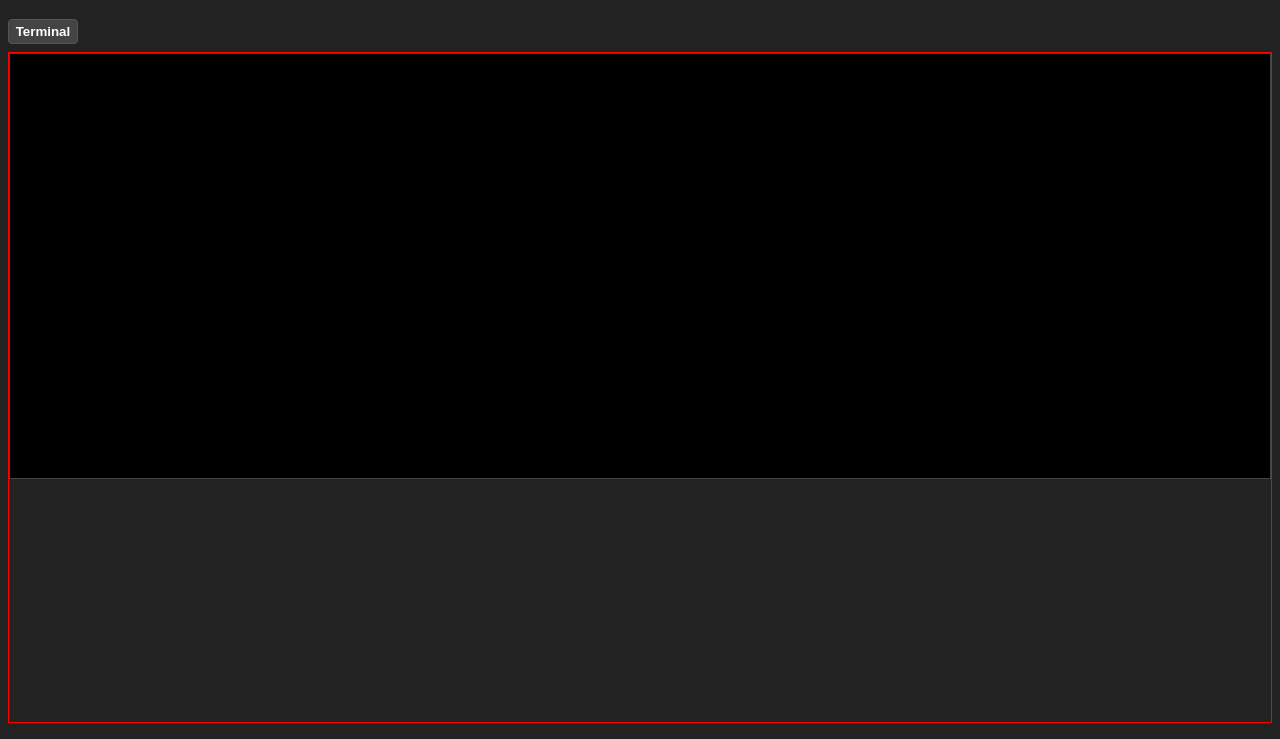
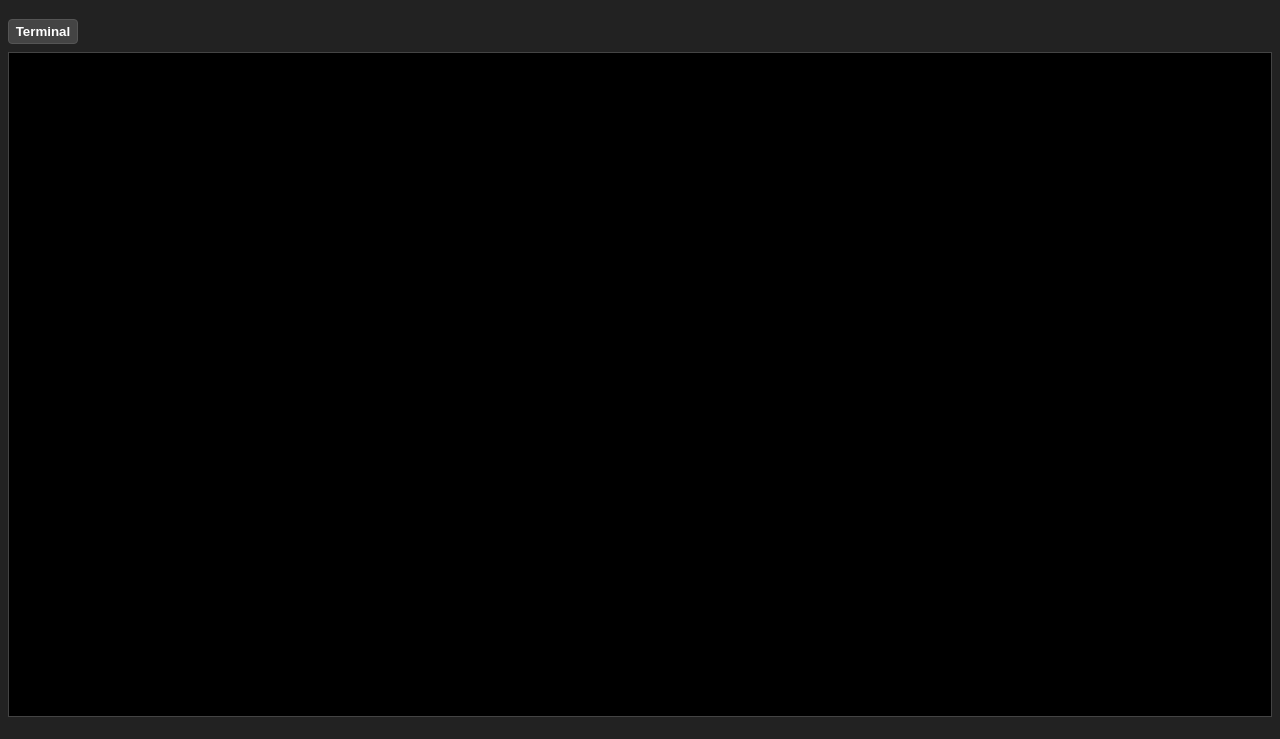
Before and after one commit to fahmidur/sfr-lisp-r1, a website: page wasm_webdriver/index.html in a window 1280 px wide. Shown: the part 69-808 px from the top of the page. Drawn offline with nearby package versions, Linux system fonts and the light colour scheme.

Commit message:
wasm-driver. wip

```diff
--- a/wasm_webdriver/index.html
+++ b/wasm_webdriver/index.html
@@ -7,6 +7,7 @@
     <link rel="stylesheet" href="node_modules/@xterm/xterm/css/xterm.css" />
     <link rel="stylesheet" href="main.css" type="text/css" media="screen" title="no title" charset="utf-8">
     <script src="node_modules/@xterm/xterm/lib/xterm.js"></script>
+    <script src="node_modules/@xterm/addon-fit/lib/addon-fit.js"></script>
   </head>
   <body>
     <div class='container'>
--- a/wasm_webdriver/main.css
+++ b/wasm_webdriver/main.css
@@ -30,6 +30,7 @@ body {
 }
 .container .tab-body {
   flex-grow: 1;
+  margin-bottom: 2em;
 }
 .tab-head {
   padding-bottom: 0.5em;
@@ -51,5 +52,8 @@ body {
   color: orange;
 }
 .tab-body {
-  border: 1px solid red;
+  height: 100%;
 }
+#terminal {
+  height: 100%;
+}
--- a/wasm_webdriver/main.js
+++ b/wasm_webdriver/main.js
@@ -6,9 +6,15 @@ var term_kbmode = false;
 var term = new Terminal({
   cursorBlink: true
 });
+var fitAddon = new FitAddon.FitAddon();
+term.loadAddon(fitAddon);
+
 term.open(document.getElementById('terminal'));
+fitAddon.fit();
+
 var term_inited = false;
 var term_encoder = new TextEncoder();
+
 
 
 var stdin = new SharedArrayBuffer(1024);
--- a/wasm_webdriver/package.json
+++ b/wasm_webdriver/package.json
@@ -9,6 +9,7 @@
   "author": "",
   "license": "ISC",
   "dependencies": {
+    "@xterm/addon-fit": "^0.10.0",
     "@xterm/xterm": "^5.5.0",
     "express": "^4.21.2"
   }
```
Also changed, not shown: 1 other file.
